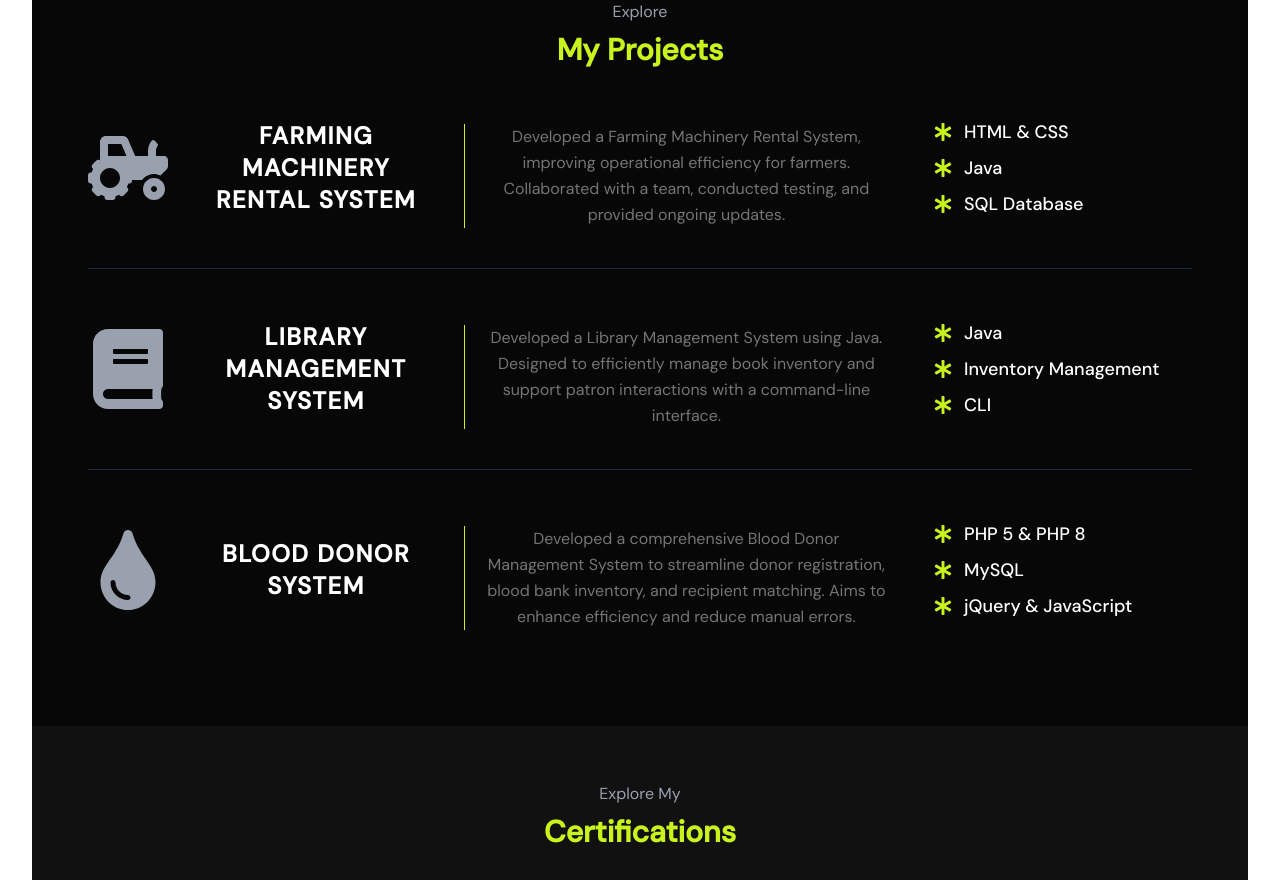
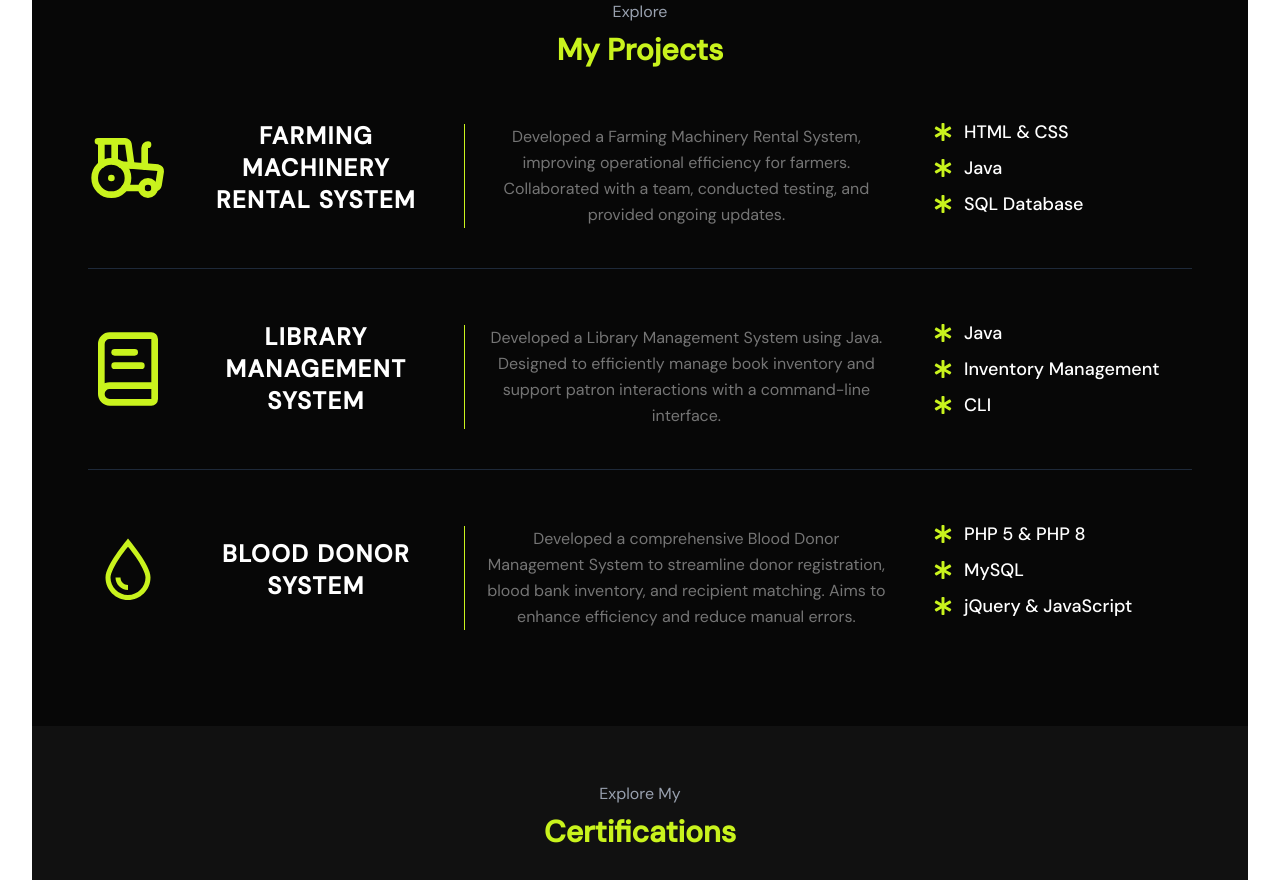
Before and after one commit to pkselva/react_portfolio, a React (Vite) app: page / in a window 1280 px wide. Shown: the part 1800-2680 px from the top of the page. Built offline with nearby package versions, Linux system fonts and the light colour scheme.

Commit message:
Project header outlined icon added

```diff
--- a/src/Components/Projects.jsx
+++ b/src/Components/Projects.jsx
@@ -1,9 +1,10 @@
-import { FaTractor, FaBook, FaTint } from 'react-icons/fa';
 import ProjectCard from '../shared/ProjectCard';
+import { LiaTintSolid } from 'react-icons/lia';
+import { LuBookText, LuTractor } from 'react-icons/lu';
 
 const projectData = [
   {
-    icon: <FaTractor />,
+    icon: <LuTractor className='text-[#c9f31d]' />,
     title: 'FARMING MACHINERY RENTAL SYSTEM',
     description: 'Developed a Farming Machinery Rental System, improving operational efficiency for farmers. Collaborated with a team, conducted testing, and provided ongoing updates.',
     features: [
@@ -13,7 +14,7 @@ const projectData = [
     ]
   },
   {
-    icon: <FaBook />,
+    icon: <LuBookText className='text-[#c9f31d]' />,
     title: 'LIBRARY MANAGEMENT SYSTEM',
     description: 'Developed a Library Management System using Java. Designed to efficiently manage book inventory and support patron interactions with a command-line interface.',
     features: [
@@ -23,7 +24,7 @@ const projectData = [
     ]
   },
   {
-    icon: <FaTint />,
+    icon: <LiaTintSolid className='text-[#c9f31d]' />,
     title: "Blood Donor System",
     description: "Developed a comprehensive Blood Donor Management System to streamline donor registration, blood bank inventory, and recipient matching. Aims to enhance efficiency and reduce manual errors.",
     features: [
```
